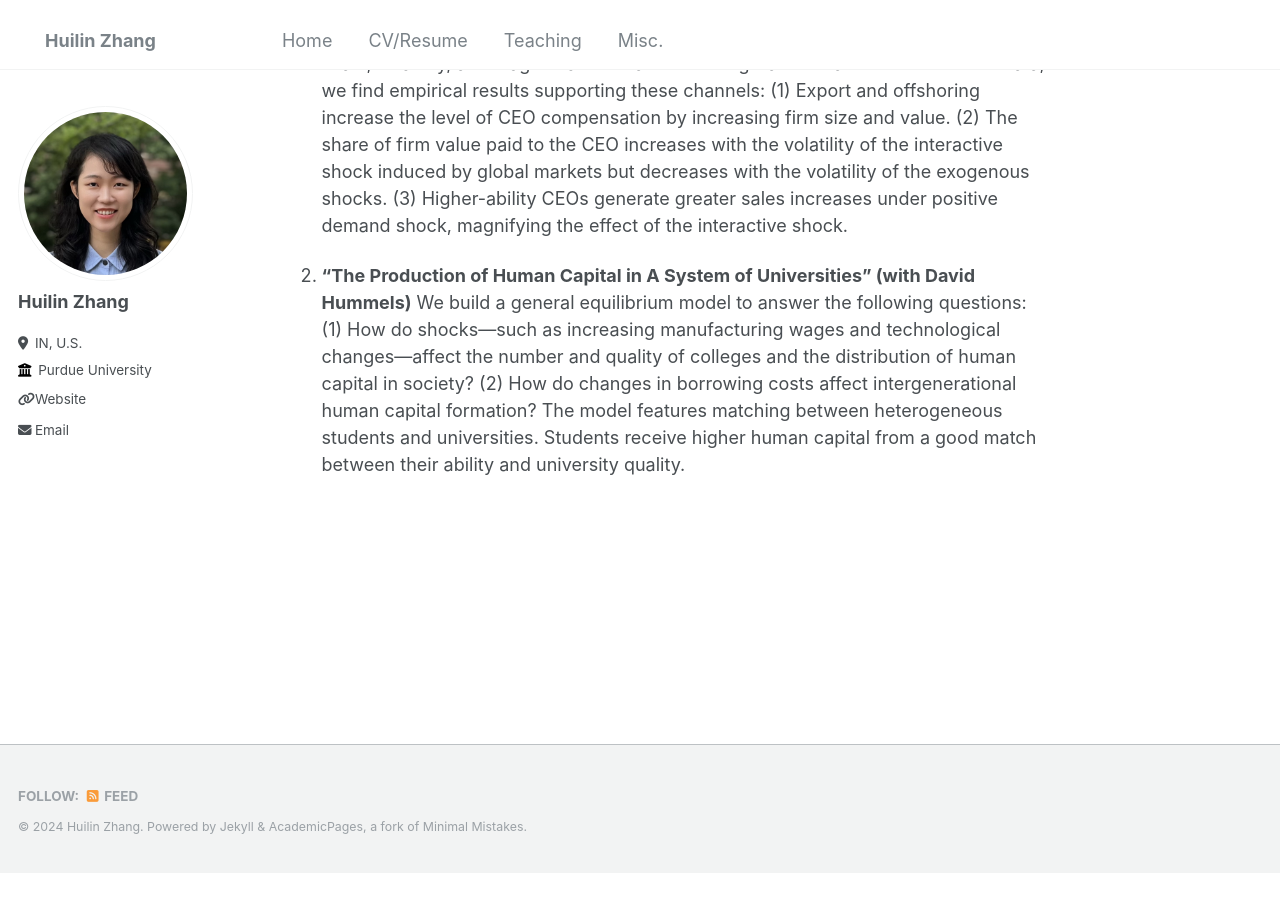
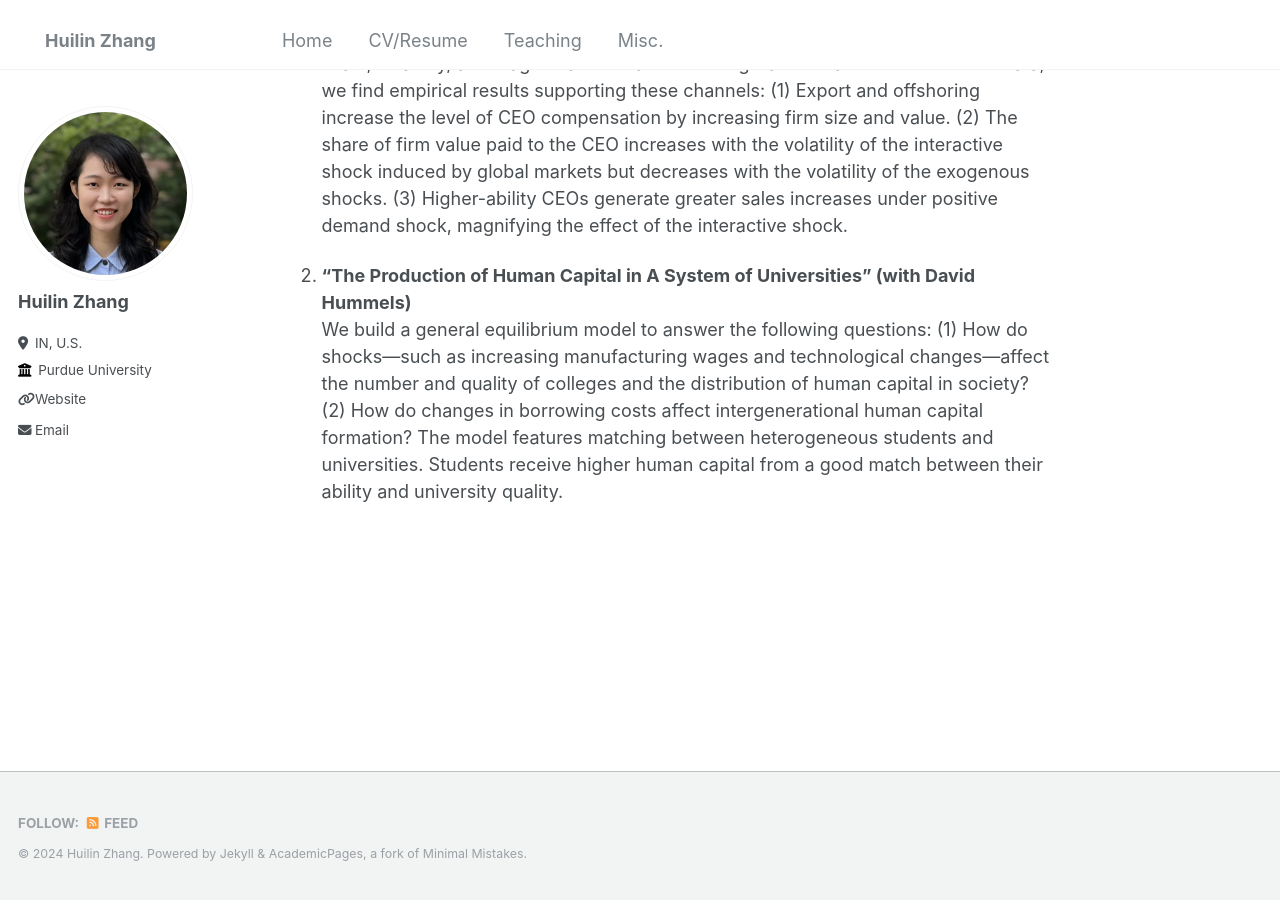
Before and after one commit to huilin-zhang/huilin-zhang.github.io, a Jekyll site: the page built from _pages/about.md, in a window 1280 px wide and 900 px high, scrolled down 1028 px. Built offline with Jekyll 4.4.1, drawn with Linux system fonts in a browser that asks for light colours; before the commit the page ends 1901 px from its top, so only the background shows below that.

Commit message:
minor change

```diff
--- a/_pages/about.md
+++ b/_pages/about.md
@@ -20,5 +20,5 @@ Works in Progress
 We combine the principal-agent model with unobservable effort and the assignment model with heterogeneous ability. The board uses compensation to incentivize the CEO under trade shocks that are interactive and exogenous to the CEO’s effort. Under a positive interactive shock, the firm value increases if the CEO exerts more effort; conversely, the firm value does not change with the CEO's effort under an exogenous shock. The model predicts that globalization changes CEO compensation through scale, volatility, and magnification channels. Using Danish matched worker-firm data, we find empirical results supporting these channels: (1) Export and offshoring increase the level of CEO compensation by increasing firm size and value. (2) The share of firm value paid to the CEO increases with the volatility of the interactive shock induced by global markets but decreases with the volatility of the exogenous shocks. (3) Higher-ability CEOs generate greater sales increases under positive demand shock, magnifying the effect of the interactive shock.
 
 
-2. **"The Production of Human Capital in A System of Universities" (with David Hummels)**
+2. **"The Production of Human Capital in A System of Universities" (with David Hummels)** <br>
 We build a general equilibrium model to answer the following questions: (1) How do shocks—such as increasing manufacturing wages and technological changes—affect the number and quality of colleges and the distribution of human capital in society? (2) How do changes in borrowing costs affect intergenerational human capital formation? The model features matching between heterogeneous students and universities. Students receive higher human capital from a good match between their ability and university quality.
```
